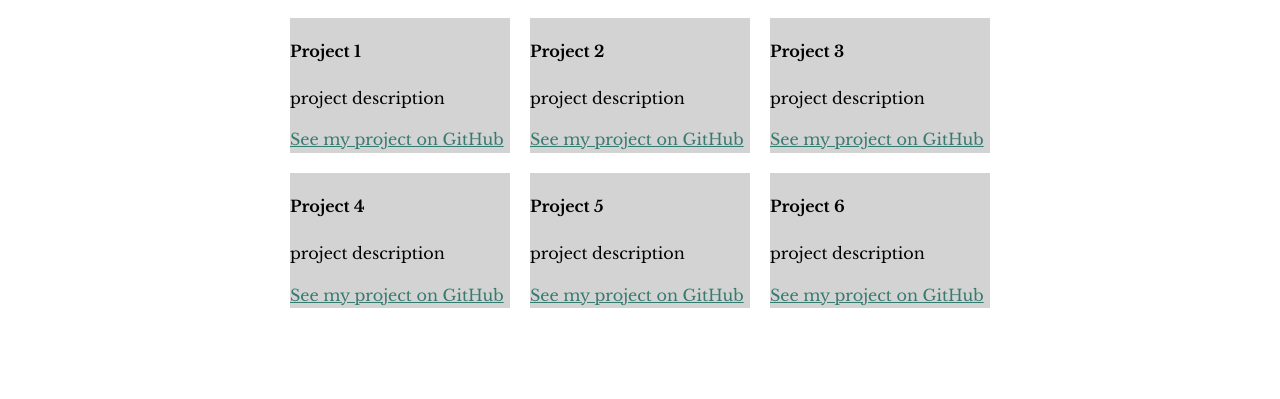
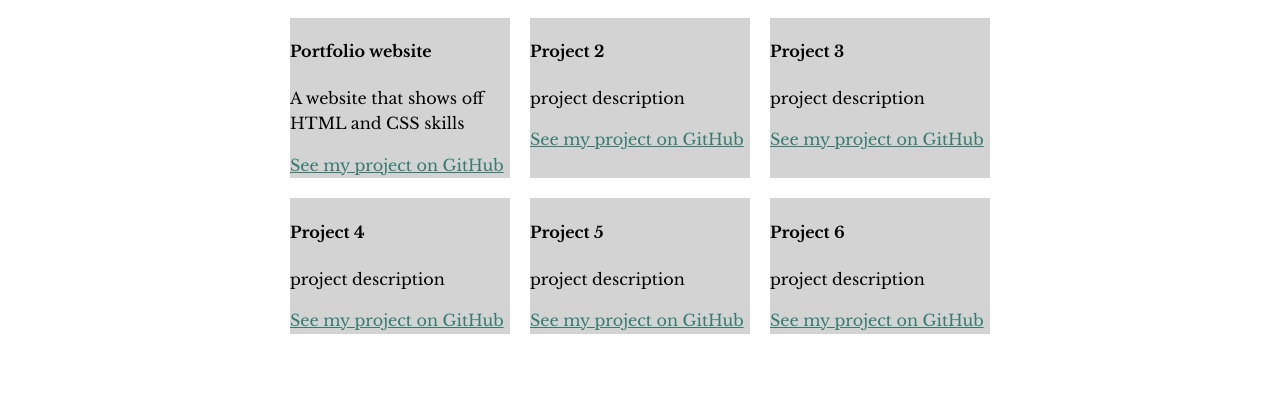
Before and after one commit to MichaelHagler/portfolio-website, a plain HTML site: page work.html in a window 1280 px wide. Shown: the part 359-758 px from the top of the page. Drawn offline with nearby package versions, Linux system fonts and the light colour scheme.

Commit message:
Update work.html

```diff
--- a/work.html
+++ b/work.html
@@ -40,9 +40,9 @@
         <h1>Work</h1>
         <div class="grid">
           <div class="grid__item">
-            <h4>Project 1</h4>
-            <p>project description</p>
-            <a href="#">See my project on GitHub</a>
+            <h4>Portfolio website</h4>
+            <p>A website that shows off HTML and CSS skills</p>
+            <a href="https://github.com/MichaelHagler/portfolio-website" target="_blank">See my project on GitHub</a>
           </div>
           <div class="grid__item">
             <h4>Project 2</h4>
```
